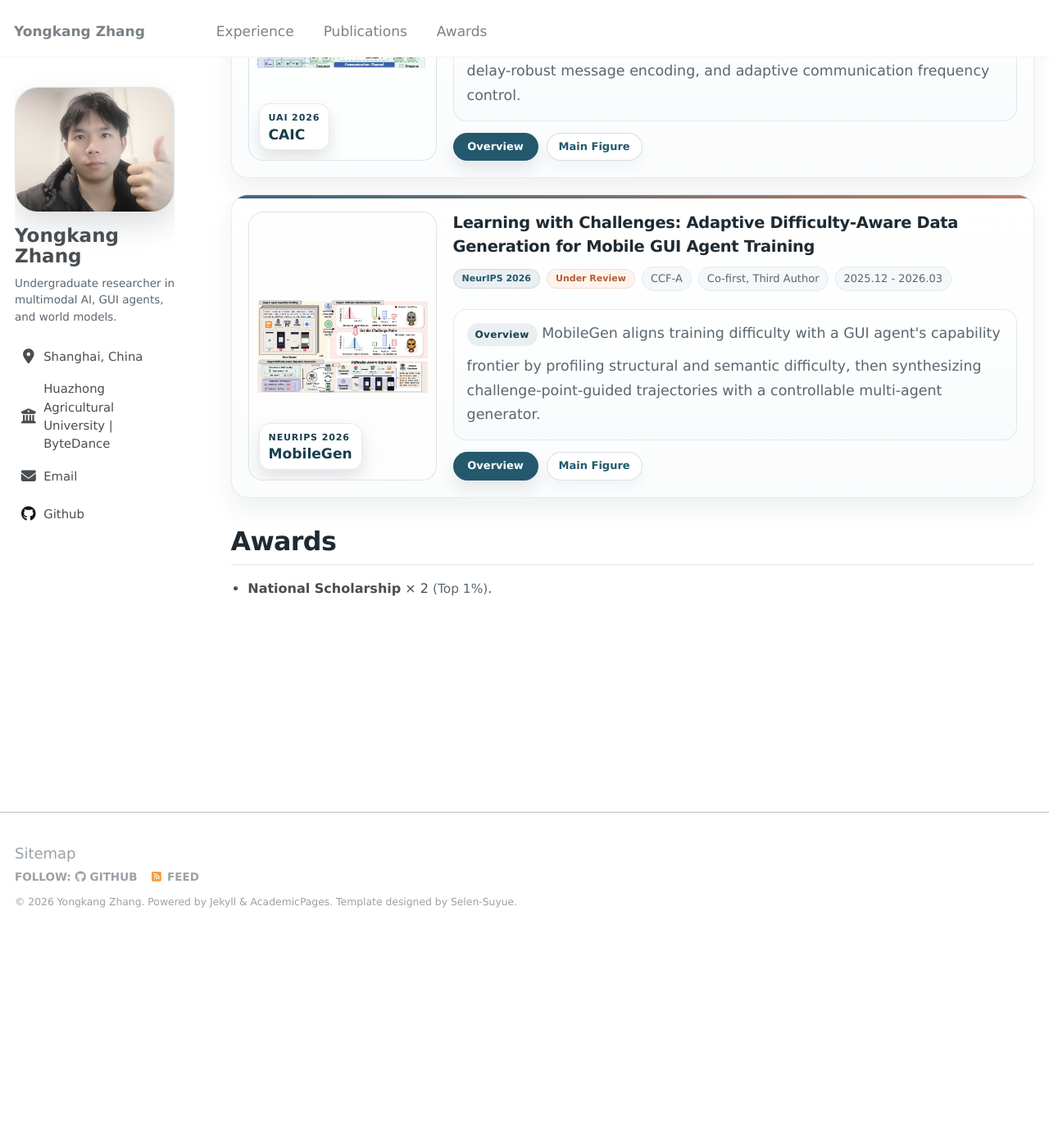
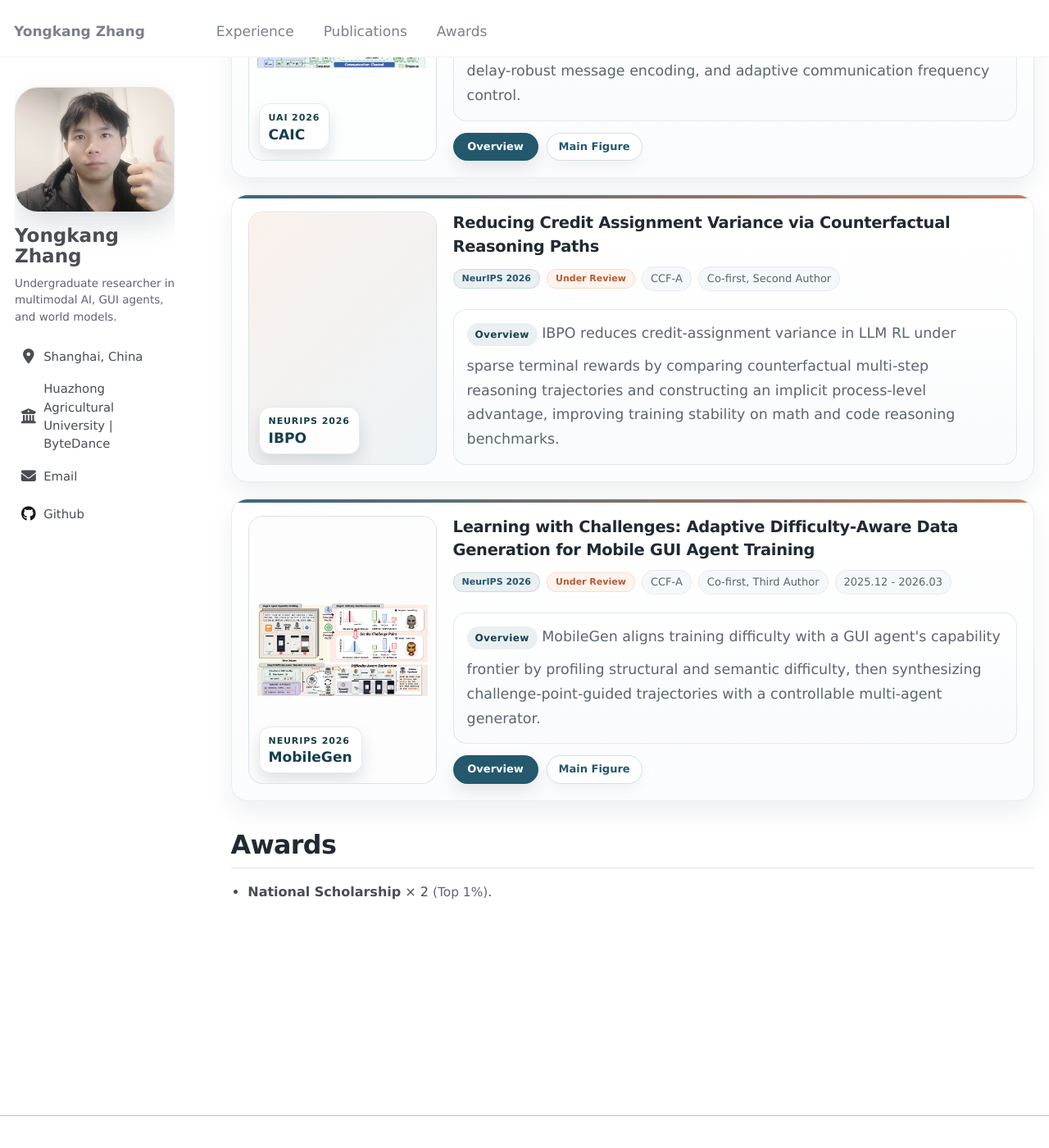
Before and after one commit to calmee4/Yongkang_CV, a Jekyll site: the page built from _pages/about.md, in a window 1280 px wide and 1400 px high, scrolled down 2523 px. Shown: the whole window at 82% size. Built offline with Jekyll 4.4.1, drawn with Linux system fonts in a browser that asks for light colours; before the commit the page ends 3668 px from its top, so only the background shows below that.

Commit message:
Add IBPO under-review paper and keep MobileGen on homepage.
Co-authored-by: Cursor <cursoragent@cursor.com>

```diff
--- a/_pages/about.md
+++ b/_pages/about.md
@@ -201,6 +201,31 @@ Publications
 
   <div class="publication-card" data-category="all">
     <div class="publication-layout">
+      <div class="pub-figure pub-figure--neurips">
+        <div class="pub-figure-label">
+          <span>NeurIPS 2026</span>
+          <small>IBPO</small>
+        </div>
+      </div>
+      <div class="publication-content">
+        <strong class="publication-title">Reducing Credit Assignment Variance via Counterfactual Reasoning Paths</strong>
+        <div class="paper-meta">
+          <span class="pub-list-badge">NeurIPS 2026</span>
+          <span class="pub-status pub-status--review">Under Review</span>
+          <span>CCF-A</span>
+          <span>Co-first, Second Author</span>
+        </div>
+        <div class="paper-summary">
+          IBPO reduces credit-assignment variance in LLM RL under sparse terminal rewards by comparing
+          counterfactual multi-step reasoning trajectories and constructing an implicit process-level
+          advantage, improving training stability on math and code reasoning benchmarks.
+        </div>
+      </div>
+    </div>
+  </div>
+
+  <div class="publication-card" data-category="all">
+    <div class="publication-layout">
       <a class="pub-figure pub-figure--neurips" href="{{ '/publications/mobilegen/' | relative_url }}">        <img src="{{ '/images/publications/mobilegen.png' | relative_url }}" alt="Figure for MobileGen" loading="lazy">
         <div class="pub-figure-label">
           <span>NeurIPS 2026</span>
@@ -256,6 +281,13 @@ Publications
     <li>
       <span class="pub-list-badge">NeurIPS 2026</span>
       <span class="pub-status pub-status--review">Under Review</span>
+      <span class="pub-list-title">Reducing Credit Assignment Variance via Counterfactual Reasoning Paths</span><br>
+      <span class="pub-list-authors">Co-first, Second Author · CCF-A</span>
+      <span class="pub-list-note">IBPO: counterfactual trajectory comparison for process-level credit assignment in LLM RL.</span>
+    </li>
+    <li>
+      <span class="pub-list-badge">NeurIPS 2026</span>
+      <span class="pub-status pub-status--review">Under Review</span>
       <span class="pub-list-title">Learning with Challenges: Adaptive Difficulty-Aware Data Generation for Mobile GUI Agent Training</span><br>
       <span class="pub-list-authors">Co-first, Third Author · CCF-A · 2025.12 - 2026.03</span>
       <span class="pub-list-note">Capability-aligned trajectory generation around the agent's challenge point. <a class="pub-inline-link" href="{{ '/publications/mobilegen/' | relative_url }}#overview">Overview</a></span>
```
